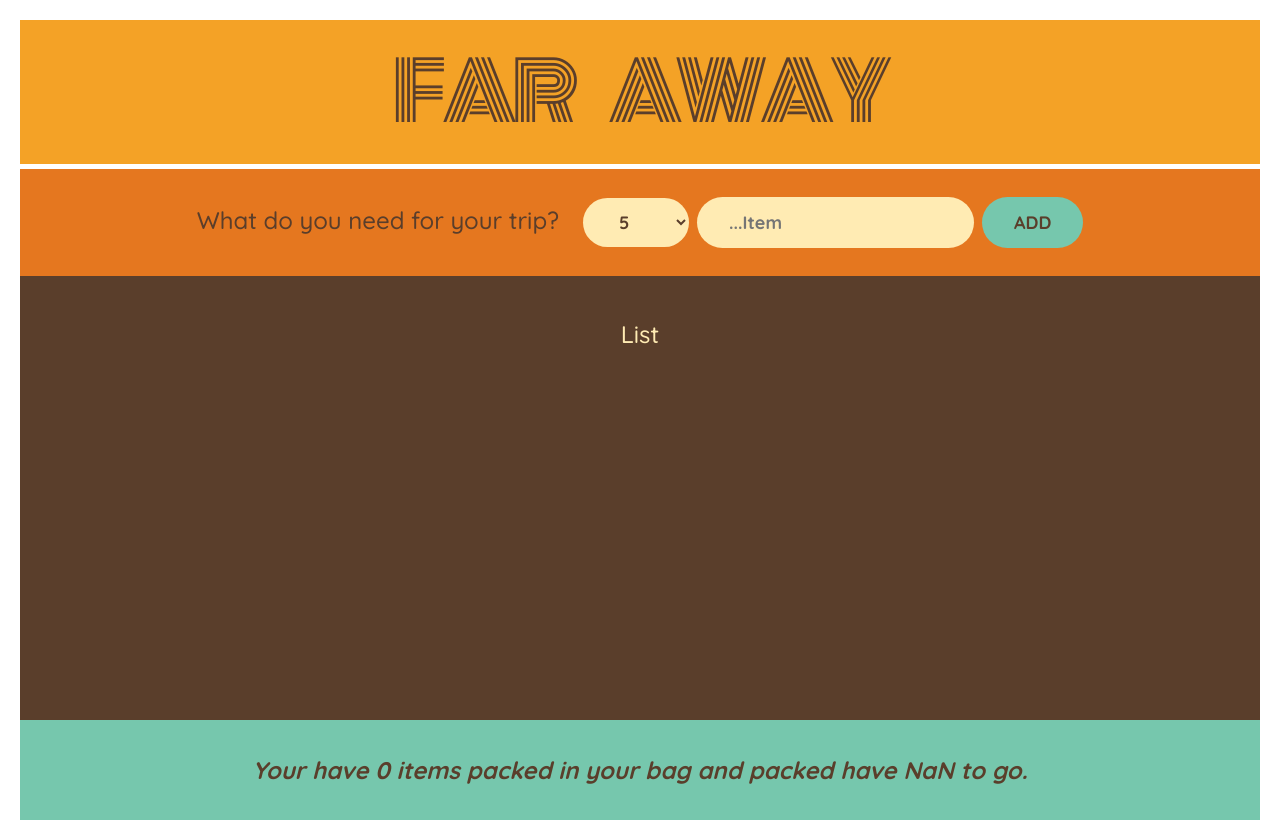
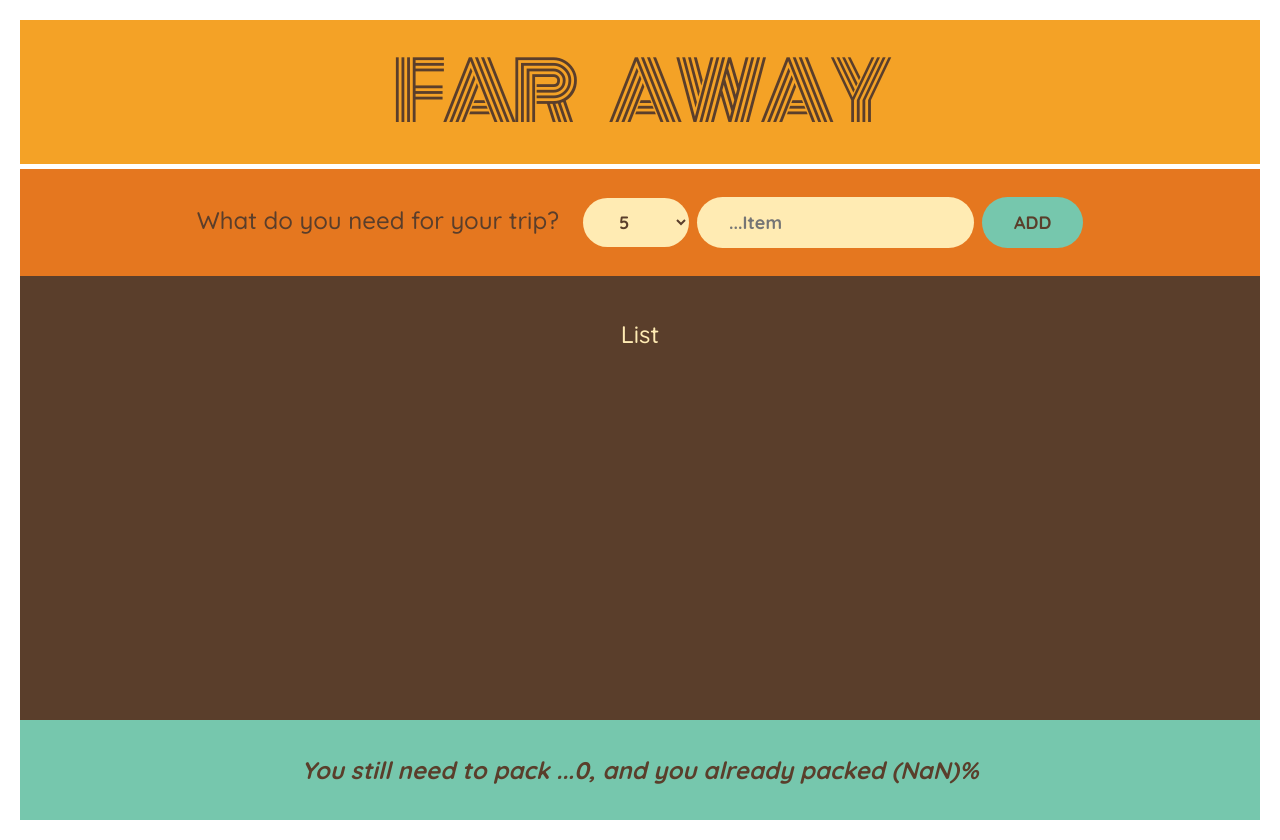
Before and after one commit to yesman234/list, a React (Vite) app in the folder list/: page / in a window 1280 px wide. Built offline with nearby package versions, Linux system fonts and the light colour scheme.

Commit message:
ternary built still debugging onToggle()

```diff
--- a/list/src/App.jsx
+++ b/list/src/App.jsx
@@ -81,7 +81,7 @@ function Item({item, onDeleteItem, onToggleItem}){
   return(
     <li>
       <input type='checkbox' value={item.packed} onChange={onToggleItem(item.id)}/>
-    <span style = {item.packed ? {style:"line-through"}:{}}>
+    <span style = {item.packed===true ? {style:"line-through"}:{}}>
     {item.quanity}
     {item.description}
     </span>
@@ -95,7 +95,7 @@ function Stats({items}){
   let perc = Math.round(filtered/len*100)
   return (
     <footer className="stats">
-      <em>Your have {len} items packed in your bag and packed {filtered} have {perc} to go.</em>
+    <em>{perc===100 ? "You did it!" : `You still need to pack ...${len}, and you already packed ${filtered} (${perc})%`}</em>
     </footer>
   )
 }
```
